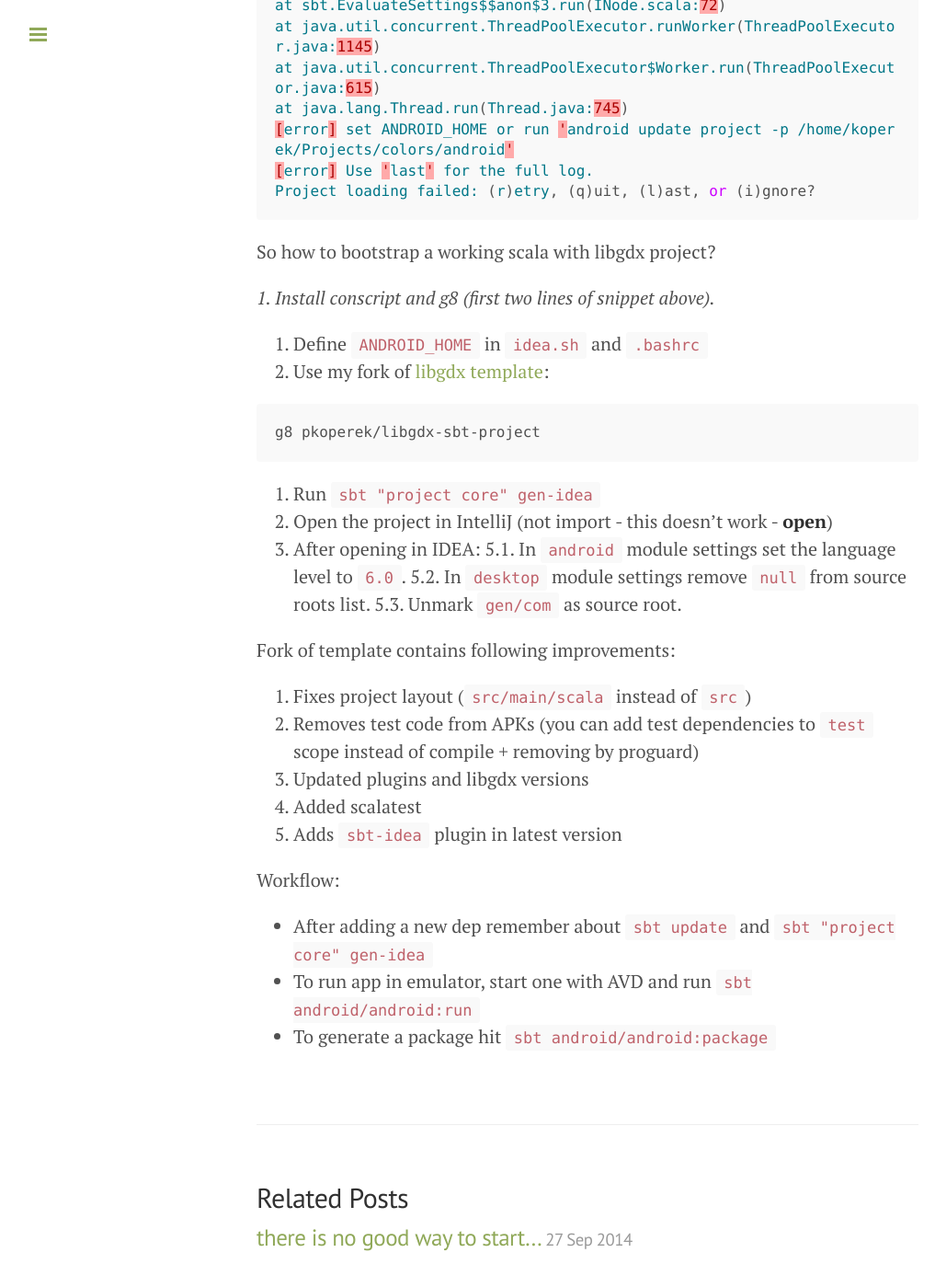
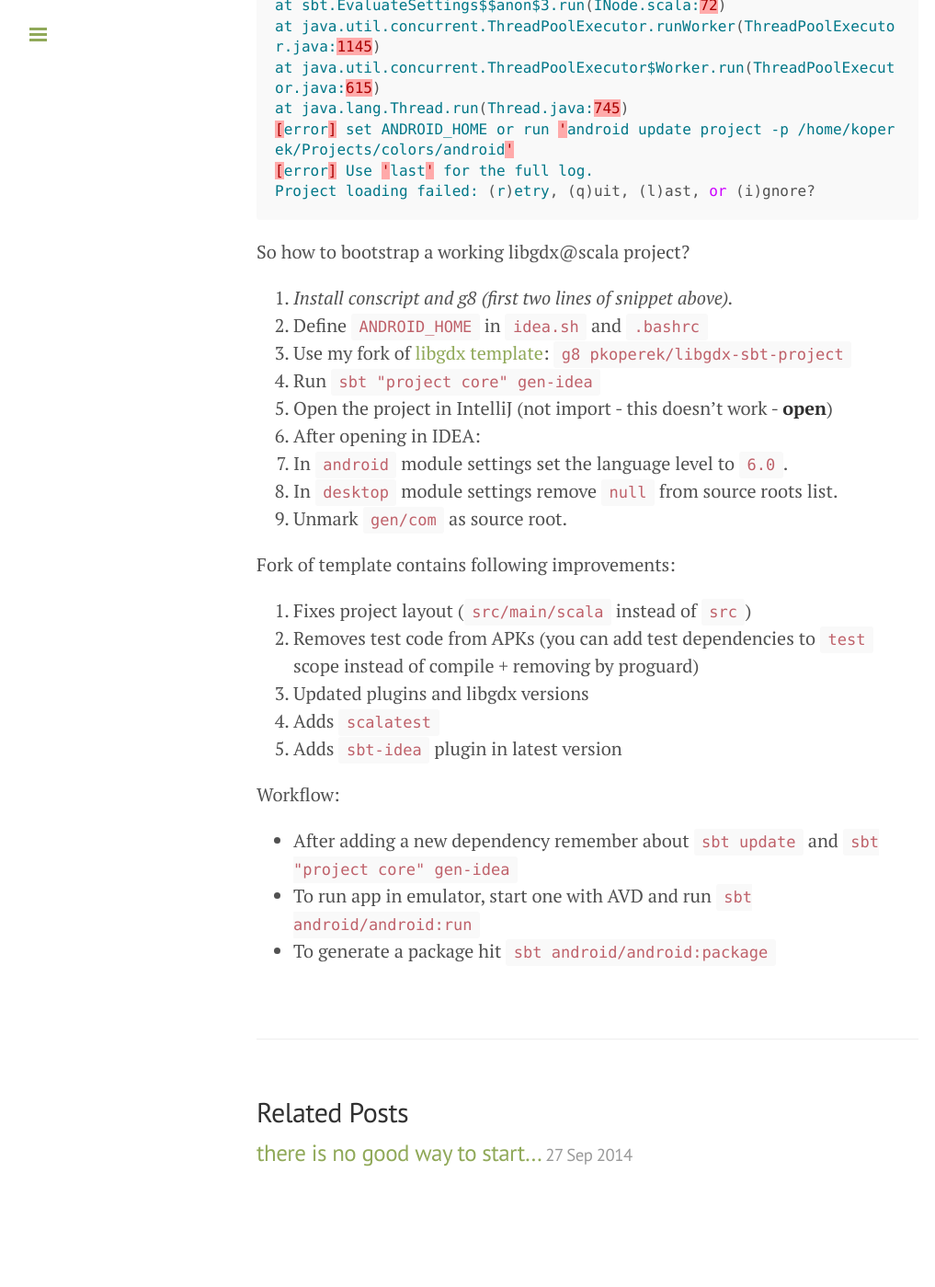
Before and after one commit to pkoperek/braindump, a Jekyll site: the page built from _posts/2014-09-29-scala-libgdx-intellij-android.md, in a window 1280 px wide and 1400 px high, scrolled down 1007 px. Shown: the whole window at 92% size, without its empty margins (1-1018 px from the left). Built offline with Jekyll 4.4.1, drawn with Linux system fonts in a browser that asks for light colours; Markdown is read by kramdown in place of the engine named in the settings; after the commit the page ends 2336 px from its top, so only the background shows below that.

Commit message:
fixes in scala /android post

````diff
--- a/_posts/2014-09-29-scala-libgdx-intellij-android.md
+++ b/_posts/2014-09-29-scala-libgdx-intellij-android.md
@@ -37,34 +37,31 @@ at java.lang.Thread.run(Thread.java:745)
 Project loading failed: (r)etry, (q)uit, (l)ast, or (i)gnore?
 ```
 
-So how to bootstrap a working scala with libgdx project?
+So how to bootstrap a working libgdx@scala project?
 
-*1. Install conscript and g8 (first two lines of snippet above).*
-2. Define `ANDROID_HOME` in `idea.sh` and `.bashrc`
-3. Use my fork of [libgdx template][3]:
-
-```
-g8 pkoperek/libgdx-sbt-project
-```
-
-4. Run `sbt "project core" gen-idea`
-5. Open the project in IntelliJ (not import - this doesn't work - **open**)
-5. After opening in IDEA:
-5.1. In `android` module settings set the language level to `6.0`.
-5.2. In `desktop` module settings remove `null` from source roots list.
-5.3. Unmark `gen/com` as source root.
+1.  *Install conscript and g8 (first two lines of snippet above).*
+2.  Define `ANDROID_HOME` in `idea.sh` and `.bashrc`
+3.  Use my fork of [libgdx template][3]: `g8 pkoperek/libgdx-sbt-project`
+4.  Run `sbt "project core" gen-idea`
+5.  Open the project in IntelliJ (not import - this doesn't work - **open**)
+6.  After opening in IDEA:
+ 1.  In `android` module settings set the language level to `6.0`.
+ 2.  In `desktop` module settings remove `null` from source roots list.
+ 3.  Unmark `gen/com` as source root.
 
 Fork of template contains following improvements:
-1. Fixes project layout (`src/main/scala` instead of `src`)
-2. Removes test code from APKs (you can add test dependencies to `test` scope instead of compile + removing by proguard)
-3. Updated plugins and libgdx versions
-4. Added scalatest
-5. Adds `sbt-idea` plugin in latest version
+
+1.  Fixes project layout (`src/main/scala` instead of `src`)
+2.  Removes test code from APKs (you can add test dependencies to `test` scope instead of compile + removing by proguard)
+3.  Updated plugins and libgdx versions
+4.  Adds `scalatest`
+5.  Adds `sbt-idea` plugin in latest version
 
 Workflow:
-* After adding a new dep remember about `sbt update` and `sbt "project core" gen-idea`
-* To run app in emulator, start one with AVD and run `sbt android/android:run`
-* To generate a package hit `sbt android/android:package`
+
+*  After adding a new dependency remember about `sbt update` and `sbt "project core" gen-idea`
+*  To run app in emulator, start one with AVD and run `sbt android/android:run`
+*  To generate a package hit `sbt android/android:package`
 
 [1]: http://raintomorrow.cc/post/70000607238/develop-games-in-scala-with-libgdx-getting-started
 [2]: http://libgdx.badlogicgames.com
````
